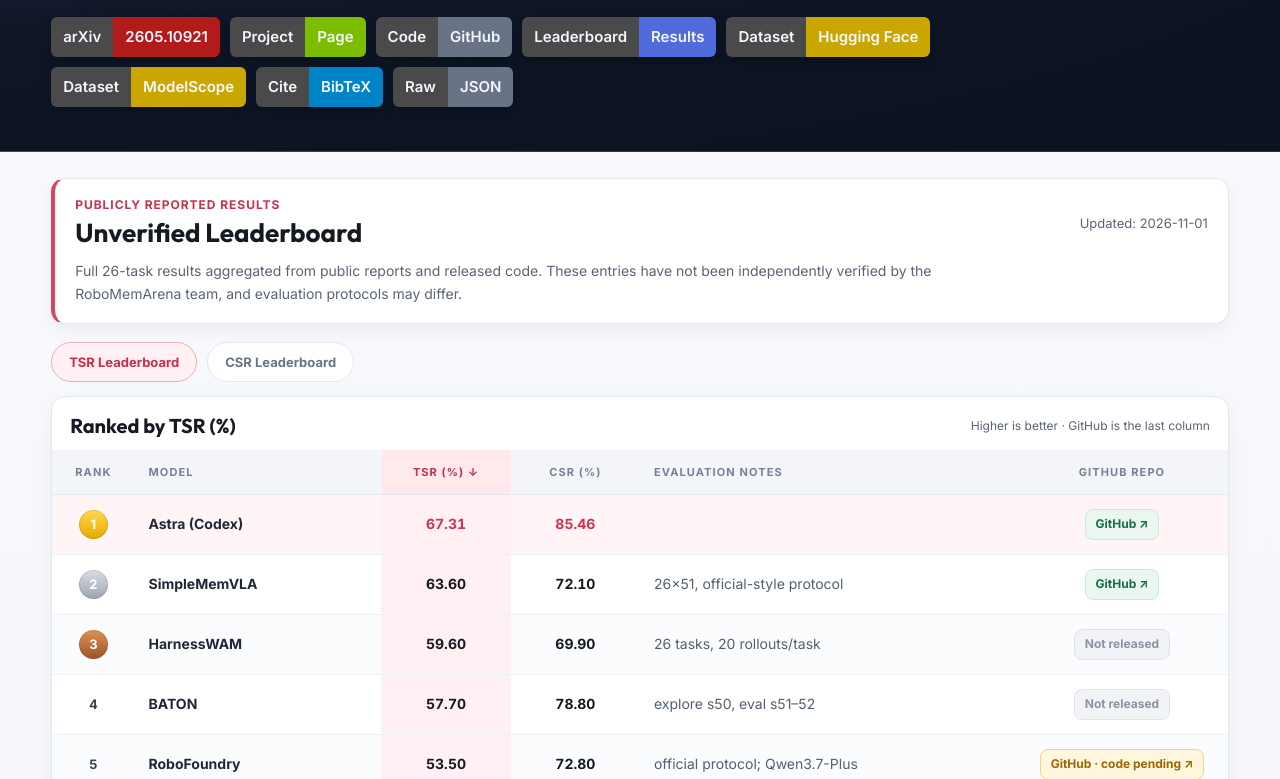
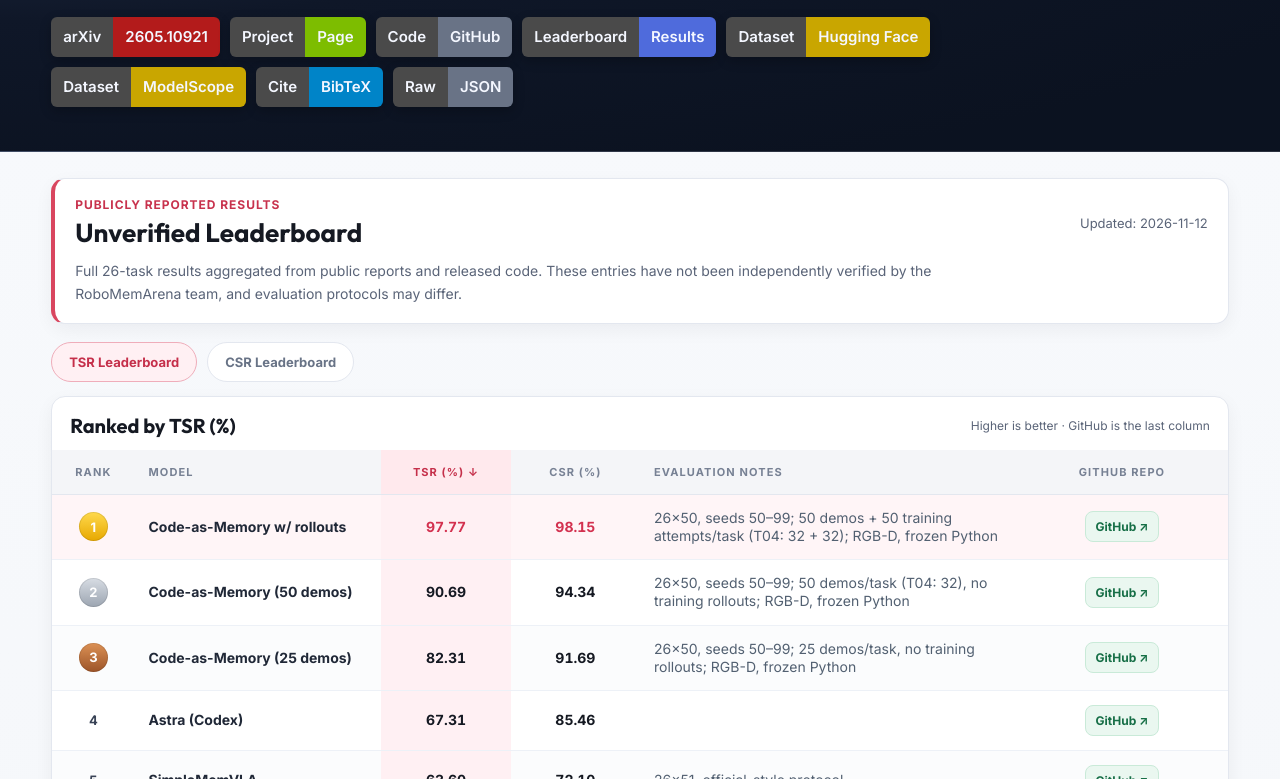
Before and after one commit to RoboMemArena/RoboMemArena.github.io, a plain HTML site: page leaderboard.html in a window 1280 px wide. Shown: the part 173-952 px from the top of the page. Drawn offline with Linux system fonts and the light colour scheme.

Commit message:
Add Code-as-Memory reported leaderboard results

```diff
--- a/leaderboard.html
+++ b/leaderboard.html
@@ -215,7 +215,7 @@
             <p class="section-kicker unverified-kicker">Publicly reported results</p>
             <h2>Unverified Leaderboard</h2>
           </div>
-          <p class="updated unverified-updated">Updated: 2026-11-01</p>
+          <p class="updated unverified-updated">Updated: 2026-11-12</p>
         </div>
         <p>
           Full 26-task results aggregated from public reports and released code. These entries have not been
--- a/leaderboard.js
+++ b/leaderboard.js
@@ -7,6 +7,30 @@ async function loadData() {
 }
 
 const UNVERIFIED_ROWS = [
+  {
+    method: "Code-as-Memory w/ rollouts",
+    tsr: 97.76923076923077,
+    csr: 98.15384615384616,
+    notes: "26×50, seeds 50–99; 50 demos + 50 training attempts/task (T04: 32 + 32); RGB-D, frozen Python",
+    repoStatus: "public",
+    repoUrl: "https://github.com/YinpeiDai/Code-as-Memory",
+  },
+  {
+    method: "Code-as-Memory (50 demos)",
+    tsr: 90.6923076923077,
+    csr: 94.33589743589744,
+    notes: "26×50, seeds 50–99; 50 demos/task (T04: 32), no training rollouts; RGB-D, frozen Python",
+    repoStatus: "public",
+    repoUrl: "https://github.com/YinpeiDai/Code-as-Memory",
+  },
+  {
+    method: "Code-as-Memory (25 demos)",
+    tsr: 82.3076923076923,
+    csr: 91.68846153846154,
+    notes: "26×50, seeds 50–99; 25 demos/task, no training rollouts; RGB-D, frozen Python",
+    repoStatus: "public",
+    repoUrl: "https://github.com/YinpeiDai/Code-as-Memory",
+  },
   {
     method: "Astra (Codex)",
     tsr: 67.3076923076923,
```
